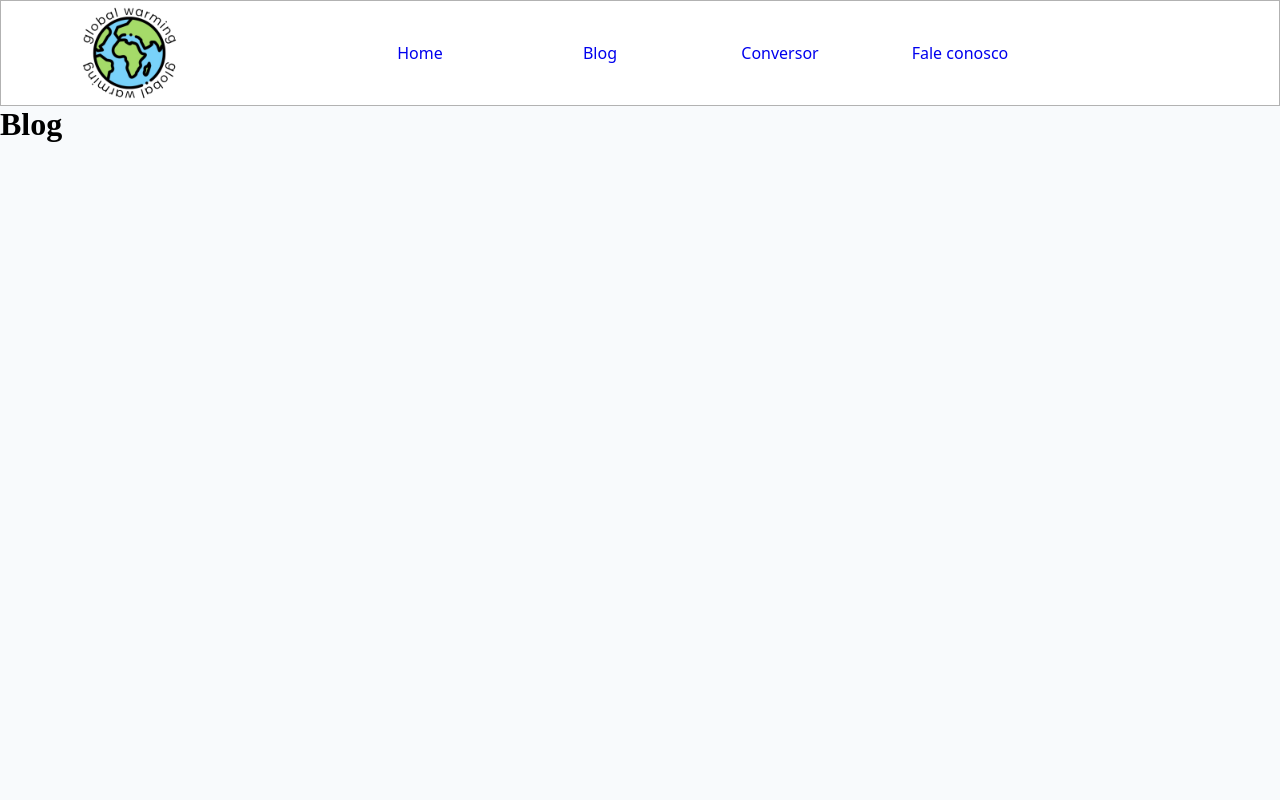
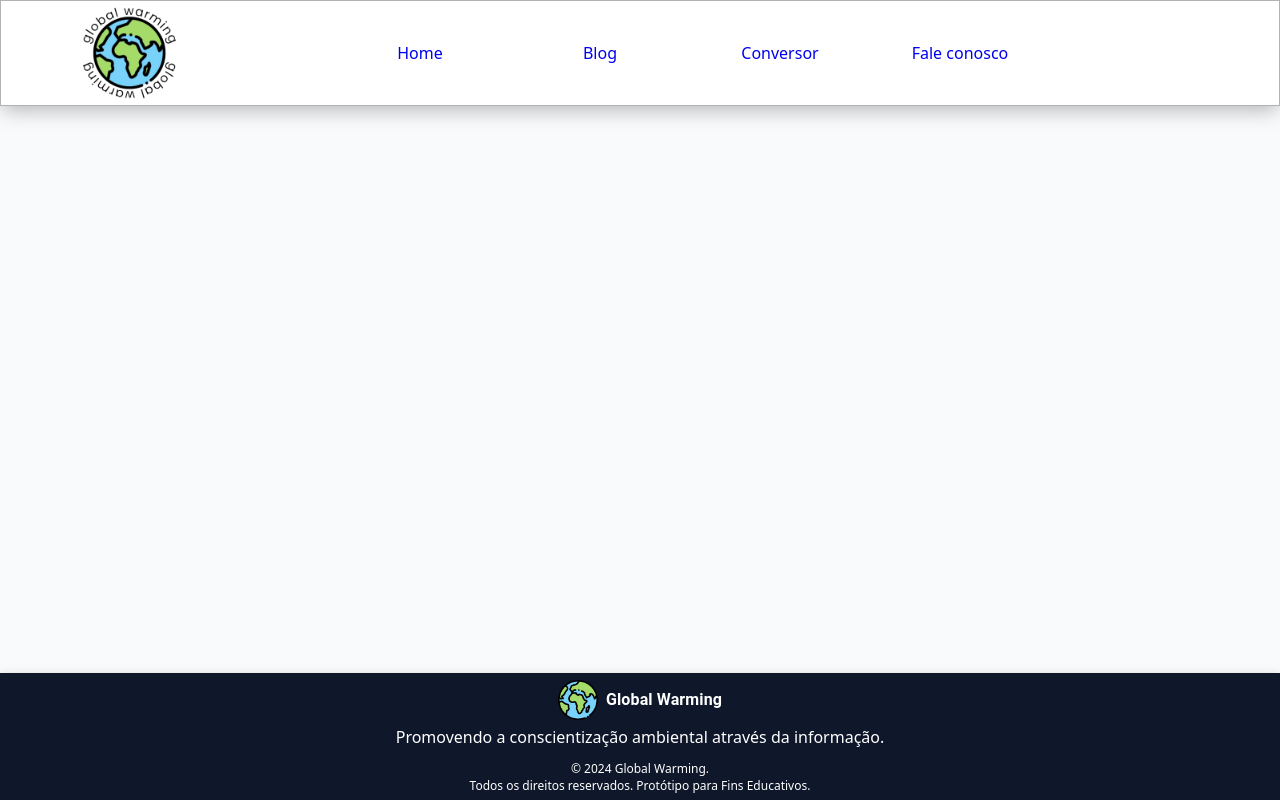
Before and after one commit to RobsonRomualdo/aquecimento_global, a React (Vite) app: page /blog in a window 1280 px wide. Built offline with nearby package versions, Linux system fonts and the light colour scheme.

Commit message:
criado Footer com MUI
Foi criado o component Footer com AppBar do MUI, estilizado a centralização dos itens através do index.css para facilitar.
Também adicionado box-shadow no componente Header

```diff
--- /dev/null
+++ b/src/components/footer.jsx
@@ -0,0 +1,32 @@
+import { Box, AppBar, Toolbar, Typography, Stack, IconButton } from '@mui/material';
+import FacebookIcon from '@mui/icons-material/Facebook';
+import InstagramIcon from '@mui/icons-material/Instagram';
+import WhatsAppIcon from '@mui/icons-material/WhatsApp';
+
+function Footer() {
+    return (
+
+            <AppBar component="footer" position="fixed" sx={{width: '100%', height: '127px', top: 'auto', bottom: 0, backgroundColor: '#0F172A' }}>
+                <Box sx={{ display: "flex", alignItems: "center", gap: "8px", marginBottom: "6px"}}>
+                    <img src='/src/images/terra.png' alt="terra" />
+                    <Typography variant="h6" component="h6" sx={{ fontWeight: "700", fontSize: "16px"}}>
+                        Global Warming
+                    </Typography>
+                </Box>
+                <Typography variant="p" component="p" sx={{ fontWeight: "light", fontSize: "16px", marginBottom: "12px"}}>
+                    Promovendo a conscientização ambiental através da informação.
+                </Typography>
+                <Box sx={{ display: "flex", flexDirection: "column", flexDirection: "column", alignItems: "center"}}>
+                    <Typography variant="p" component="p" sx={{ fontWeight: "light", fontSize: "12px"}}>
+                        © 2024 Global Warming.
+                    </Typography>
+                    <Typography variant="p" component="p" sx={{ fontWeight: "light", fontSize: "12px"}}>
+                        Todos os direitos reservados. Protótipo para Fins Educativos.
+                    </Typography>
+                </Box>
+            </AppBar>
+
+    )
+}
+
+export default Footer
--- a/src/components/header.jsx
+++ b/src/components/header.jsx
@@ -4,7 +4,7 @@ import '../css/index.css'
 function Header() {
     return (
         <header>
-            <img id="teste" src="/src/images/global-warming.png" alt="Global Warming" />
+            <img src="/src/images/global-warming.png" alt="Global Warming" />
             <ul>
                 <li><Link to="/">Home</Link></li>
                 <li><Link to="/blog">Blog</Link></li>
--- a/src/css/index.css
+++ b/src/css/index.css
@@ -1,6 +1,9 @@
 body {
     background-color: #F8FAFC;
+    font-family: system-ui, -apple-system, BlinkMacSystemFont, 'Segoe UI', Roboto, Oxygen, Ubuntu, Cantarell, 'Open Sans', 'Helvetica Neue', sans-serif;
 }
+
+/* Header */
 
 Header {
   background-color: #fff;
@@ -11,13 +14,11 @@ Header {
   align-items: center;
   padding: 20px 0px;
   border: 0.5px solid rgba(0, 0, 0, 0.3);
-  font-family: system-ui, -apple-system, BlinkMacSystemFont, 'Segoe UI', Roboto, Oxygen, Ubuntu, Cantarell, 'Open Sans', 'Helvetica Neue', sans-serif;
   font-weight: 400;
+  box-shadow: 0 5px 20px -2px rgba(0, 0, 0, 0.3);
 }
 
-
 Header img {
-  display: flex;
   width: 100px;
 }
 
@@ -41,3 +42,15 @@ Header ul li:hover {
   font-weight: 600;
   border-bottom: 1px solid #000000;
 }
+
+/* Footer */
+
+Footer {
+  display: flex;
+  justify-content: center;
+  align-items: center;
+}
+
+Footer img {
+  width: 40px;
+}
--- a/src/pages/blog.jsx
+++ b/src/pages/blog.jsx
@@ -1,12 +1,11 @@
 import Header from "../components/header"
+import Footer from "../components/footer"
 
 function Blog() {
     return (
         <>
-        <Header/>
-        <div>
-            <h1>Blog</h1>
-        </div>
+            <Header/>
+            <Footer/>
         </>
 
     )
--- a/src/pages/conversor.jsx
+++ b/src/pages/conversor.jsx
@@ -1,12 +1,11 @@
 import Header from "../components/header"
+import Footer from "../components/footer"
 
 function Conversor() {
     return (
         <>
             <Header/>
-            <div>
-                <h1>Conversor</h1>
-            </div>
+            <Footer/>
         </>
     )
 }
--- a/src/pages/faleconosco.jsx
+++ b/src/pages/faleconosco.jsx
@@ -1,13 +1,11 @@
 import Header from "../components/header"
+import Footer from "../components/footer"
 
 function FaleConosco() {
     return (
         <>
             <Header/>
-            <div>
-                <h1>Fale conosco</h1>
-            </div>
-
+            <Footer/>
         </>
     )
 }
--- a/src/pages/home.jsx
+++ b/src/pages/home.jsx
@@ -1,9 +1,12 @@
 import Header from "../components/header"
-import '../css/index.css'
+import Footer from "../components/footer"
 
 function Home() {
     return (
-            <Header />
+        <>
+            <Header/>
+            <Footer/>
+        </>
     )
 }
 
```
Also changed, not shown: src/images/terra.png (added).
